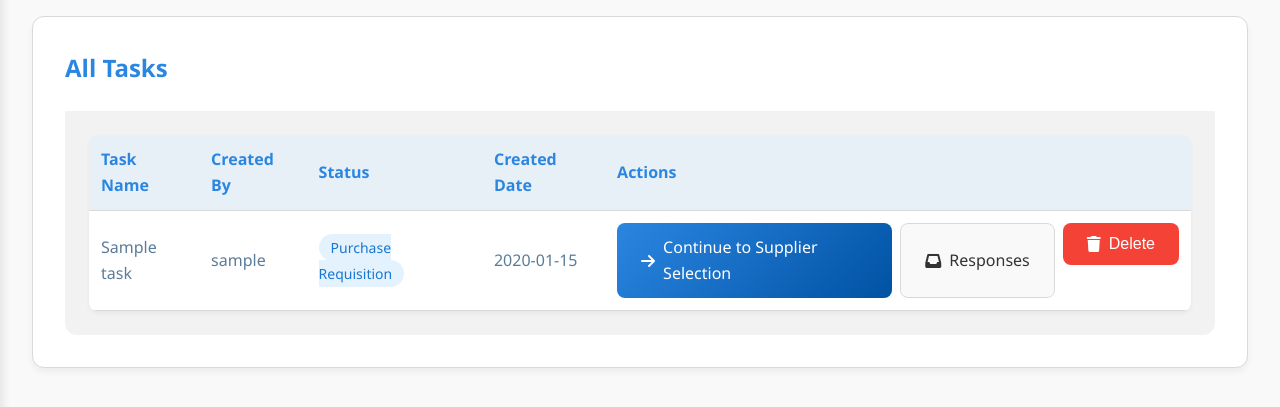
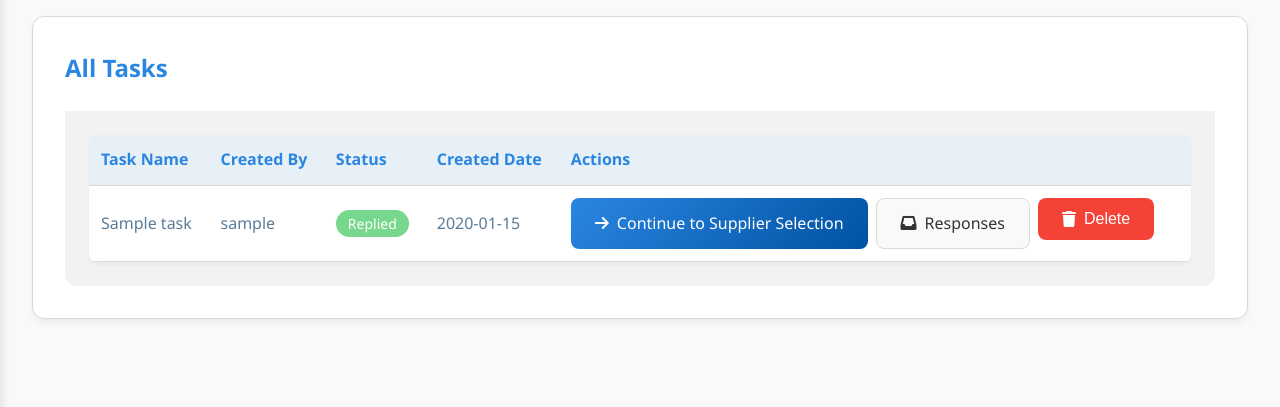
Before and after one commit to schizoscar/Procure-Flow, a Flask app: page /task-list in a window 1280 px wide. Shown: the part 111-518 px from the top of the page. Run offline with Flask 3, Linux system fonts and the light colour scheme; a user stored in the database is signed in; tables that the repository leaves empty hold one stand-in row (values such as "Sample post").

Commit message:
Mark replied has a real function to help for filters later on

```diff
--- a/app.py
+++ b/app.py
@@ -34,6 +34,7 @@ import math
 from decimal import Decimal, InvalidOperation
 from sqlalchemy import func, text, desc, and_, or_, cast, String, Integer, Float, DateTime, Boolean
 from sqlalchemy.exc import SQLAlchemyError
+from sqlalchemy import case, func
 import sqlalchemy.dialects.postgresql.pg8000
 
 # Load .env file for local development
@@ -1179,22 +1180,35 @@ def task_list():
     if 'user_id' not in session:
         return redirect(url_for('login'))
 
+    # Subquery: count replied suppliers per task
+    replied_subq = db.session.query(
+        TaskSupplier.task_id,
+        func.count(TaskSupplier.id).label('reply_count')
+    ).filter(
+        TaskSupplier.replied_at.isnot(None)
+    ).group_by(
+        TaskSupplier.task_id
+    ).subquery()
+
     all_tasks = db.session.query(
         Task,
         User.username.label('created_by'),
-        func.count(PRItem.id).label('item_count')  # Use func.count
+        func.count(PRItem.id).label('item_count'),
+        func.coalesce(replied_subq.c.reply_count, 0).label('reply_count')
     ).join(
         User, Task.user_id == User.id
     ).outerjoin(
         PRItem, Task.id == PRItem.task_id
+    ).outerjoin(
+        replied_subq, Task.id == replied_subq.c.task_id
     ).group_by(
-        Task.id, User.username
+        Task.id, User.username, replied_subq.c.reply_count
     ).order_by(
         Task.created_at.desc()
     ).all()
 
     tasks_list = []
-    for task, created_by, item_count in all_tasks:
+    for task, created_by, item_count, reply_count in all_tasks:
         tasks_list.append({
             'id': task.id,
             'task_name': task.task_name,
@@ -1202,7 +1216,8 @@ def task_list():
             'status': task.status,
             'created_at': task.created_at,
             'created_by': created_by,
-            'item_count': item_count
+            'item_count': item_count,
+            'reply_count': reply_count
         })
 
     return render_template('task_list.html', all_tasks=tasks_list)
--- a/static/css/style.css
+++ b/static/css/style.css
@@ -365,6 +365,11 @@ body {
     border-radius: 20px;
     font-size: 0.875rem;
     font-weight: 500;
+}
+
+.status-replied {
+    background: #77d78d;
+    color: white;
 }
 
 .status-purchase_requisition {
--- a/templates/task_list.html
+++ b/templates/task_list.html
@@ -24,9 +24,15 @@
                     <td>{{ task.task_name }}</td>
                     <td>{{ task.created_by or 'N/A' }}</td>
                     <td>
-                        <span class="status-badge status-{{ task.status }}">
-                            {{ task.status.replace('_', ' ').title() }}
-                        </span>
+                        {% if task.reply_count and task.reply_count > 0 %}
+                            <span class="status-badge status-replied">
+                                Replied
+                            </span>
+                        {% else %}
+                            <span class="status-badge status-{{ task.status }}">
+                                {{ task.status.replace('_', ' ').title() }}
+                            </span>
+                        {% endif %}
                     </td>
                     <td>{{ task.created_at|format_date if task.created_at else "N/A" }}</td>
                     <td>
```
